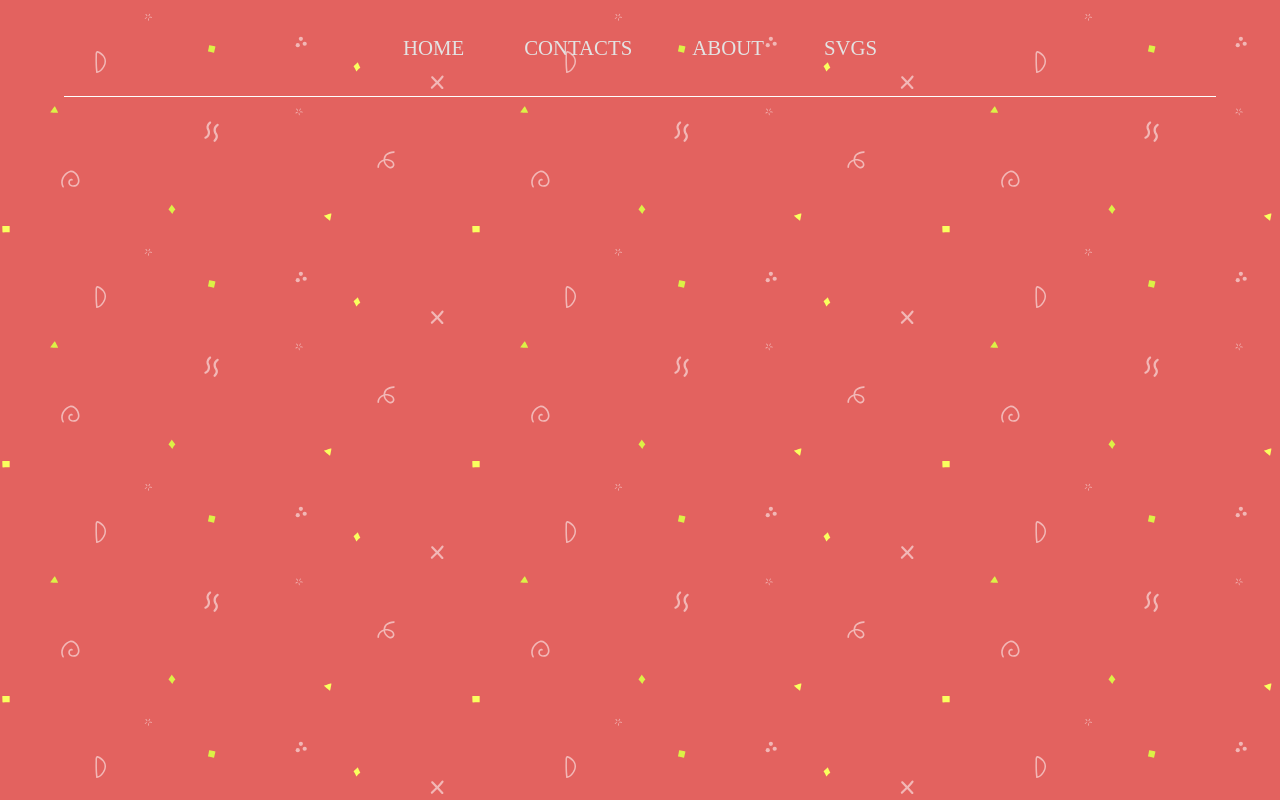
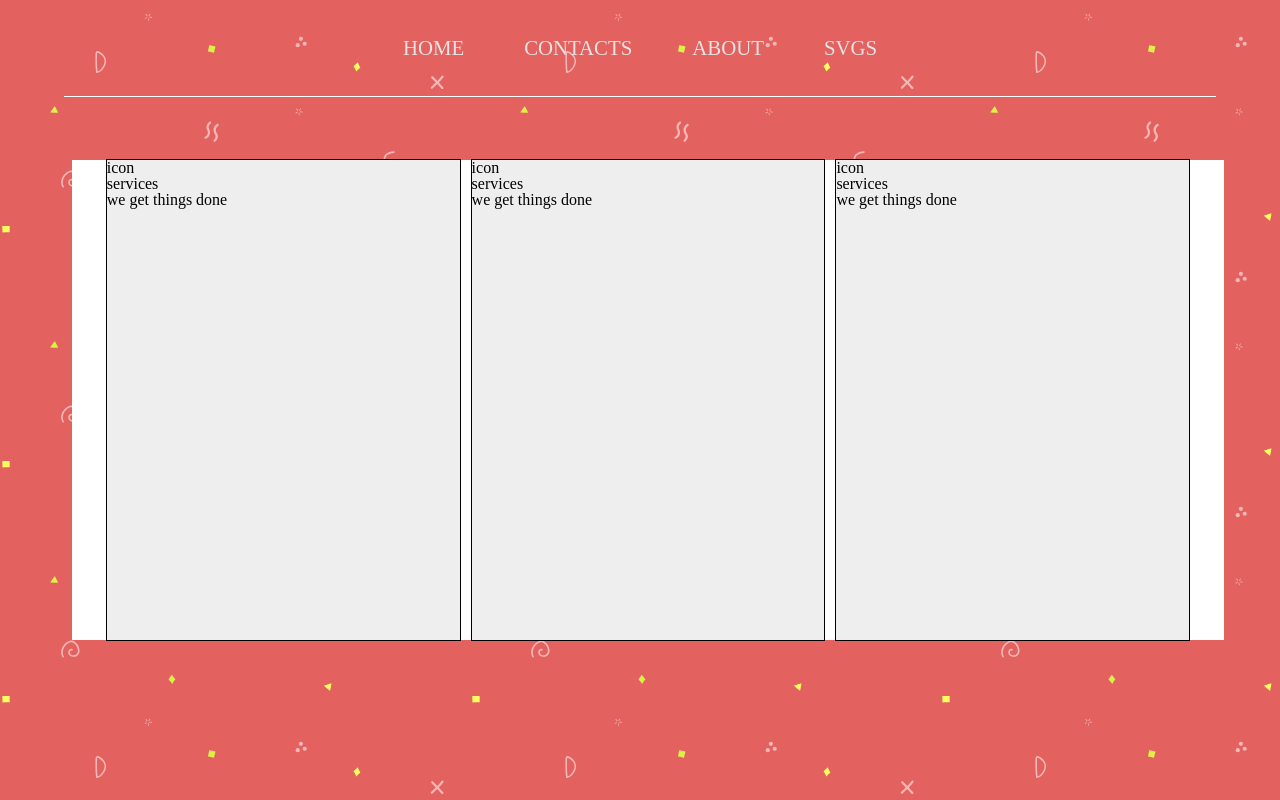
Before and after one commit to brandonjahy/SVG-landing, a plain HTML site: page index.html in a window 1280 px wide. Drawn offline with Linux system fonts and the light colour scheme.

Commit message:
created html setup for display cards

```diff
--- a/css/main.css
+++ b/css/main.css
@@ -29,3 +29,57 @@ header .navbar a:hover{
     transform: scale(1.3);
     text-shadow: 2px 2px 2px #000000;
 }
+
+section {
+    width: 100%;
+    height: 85%;
+    position: relative;
+}
+
+section .container{
+    width: 90%;
+    height: 60vh;
+    top: 40px;
+    left: 72px;
+    background: #fff;
+    display: flex;
+    justify-content: center;
+    align-items: center;
+    position: absolute;
+}
+
+section .container .layout{
+    width: 95%;
+    height: 100%;
+    display: flex;
+    justify-content: space-between;
+    align-items: center;
+    margin: 0 -5px;
+}
+
+section .container .layout .card1{
+    height: 100%;
+    width: 100%;
+    background: #eee;
+    margin: 0 5px;
+    place-self: center;
+    border: 1px solid #000;
+}
+
+section .container .layout .card2{
+    height: 100%;
+    width: 100%;
+    background: #eee;
+    margin: 0 5px;
+    place-self: center;
+    border: 1px solid #000;
+}
+
+section .container .layout .card3{
+    height: 100%;
+    width: 100%;
+    background: #eee;
+    margin: 0 5px;
+    border: 1px solid #000;
+    justify-self: center;
+}
--- a/index.html
+++ b/index.html
@@ -4,6 +4,7 @@
     <meta charset="UTF-8">
     <meta name="viewport" content="width=device-width, initial-scale=1.0">
     <meta http-equiv="X-UA-Compatible" content="ie=edge">
+    <link rel="stylesheet" href="https://cdnjs.cloudflare.com/ajax/libs/font-awesome/5.11.2/css/all.css">
     <link rel="stylesheet" href="/css/main.css">
     <title>SVG landing</title>
 </head>
@@ -16,5 +17,26 @@
             <a href="#">SVGs</a>
         </div>
     </header>
+    <section class="cards">
+        <div class="container">
+            <div class="layout">
+                <div class="card1">
+                    icon
+                    <h1>services</h1>
+                    <p>we get things done</p>
+                </div>
+                <div class="card2">
+                    icon
+                    <h1>services</h1>
+                    <p>we get things done</p>
+                </div>
+                <div class="card3">
+                    icon
+                    <h1>services</h1>
+                    <p>we get things done</p>
+                </div>
+            </div>
+        </div>
+    </section>
 </body>
 </html>
```
